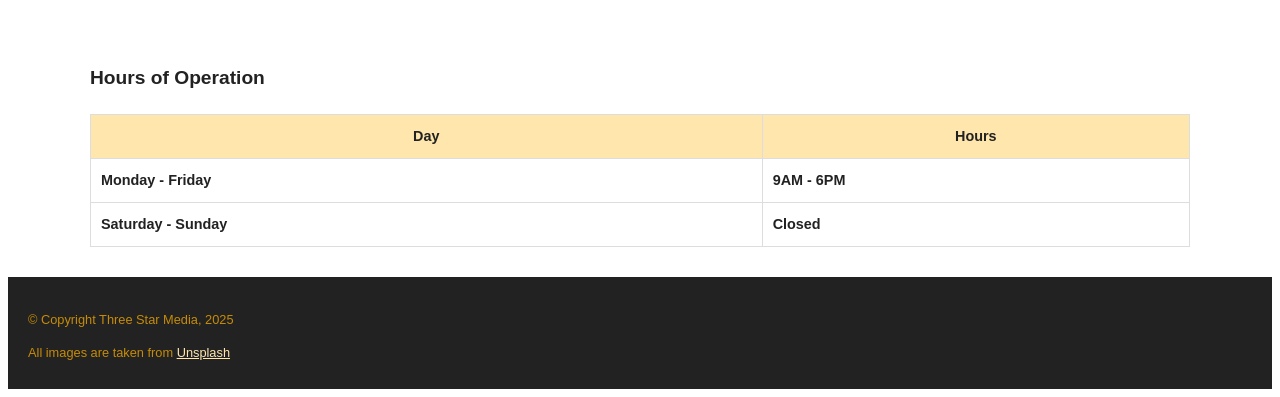
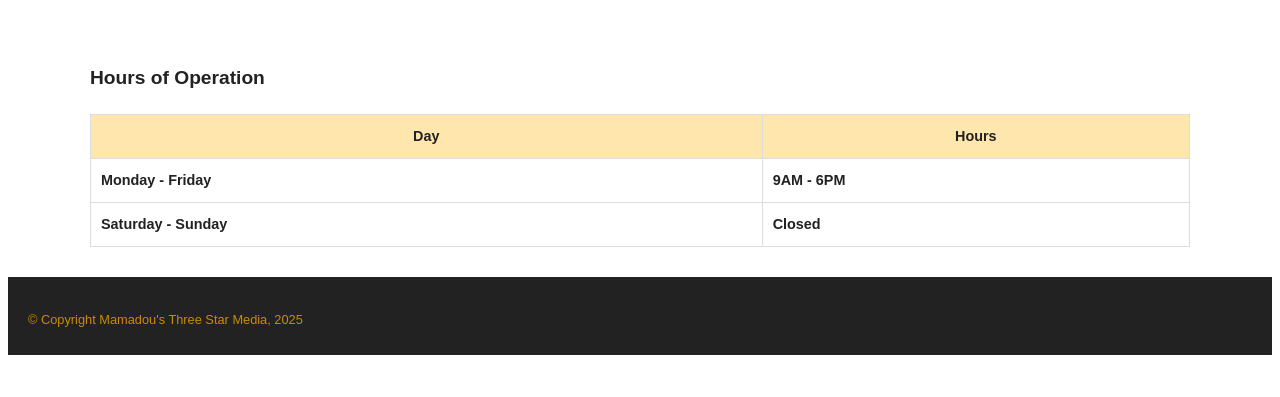
Before and after one commit to tour0055/tour0055.github.io, a plain HTML site: page Final-project/index.html in a window 1280 px wide. Shown: the part 3109-3506 px from the top of the page. After the commit the page ends 3472 px from the top, so only its background shows below. Drawn offline with Linux system fonts and the light colour scheme.

Commit message:
ffffff proj done

```diff
--- a/Final-project/index.html
+++ b/Final-project/index.html
@@ -4,7 +4,7 @@
 <head>
   <meta charset="UTF-8" />
   <meta name="viewport" content="width=device-width, initial-scale=1.0" />
-  <title>Three Star Media</title>
+  <title>Mamadou's Three Star Media</title>
   <link rel="preconnect" href="https://fonts.googleapis.com" />
   <link rel="preconnect" href="https://fonts.gstatic.com" crossorigin />
   <link
@@ -244,11 +244,8 @@
 
   <!-- *** FOOTER *** -->
   <footer>
-    <p>&copy; Copyright Three Star Media, 2025</p>
-    <p>
-      All images are taken from
-      <a class="unsplash" href="https://unsplash.com/">Unsplash</a>
-    </p>
+    <p>&copy; Copyright Mamadou's Three Star Media, 2025</p>
+
   </footer>
 </body>
 </html>
```
